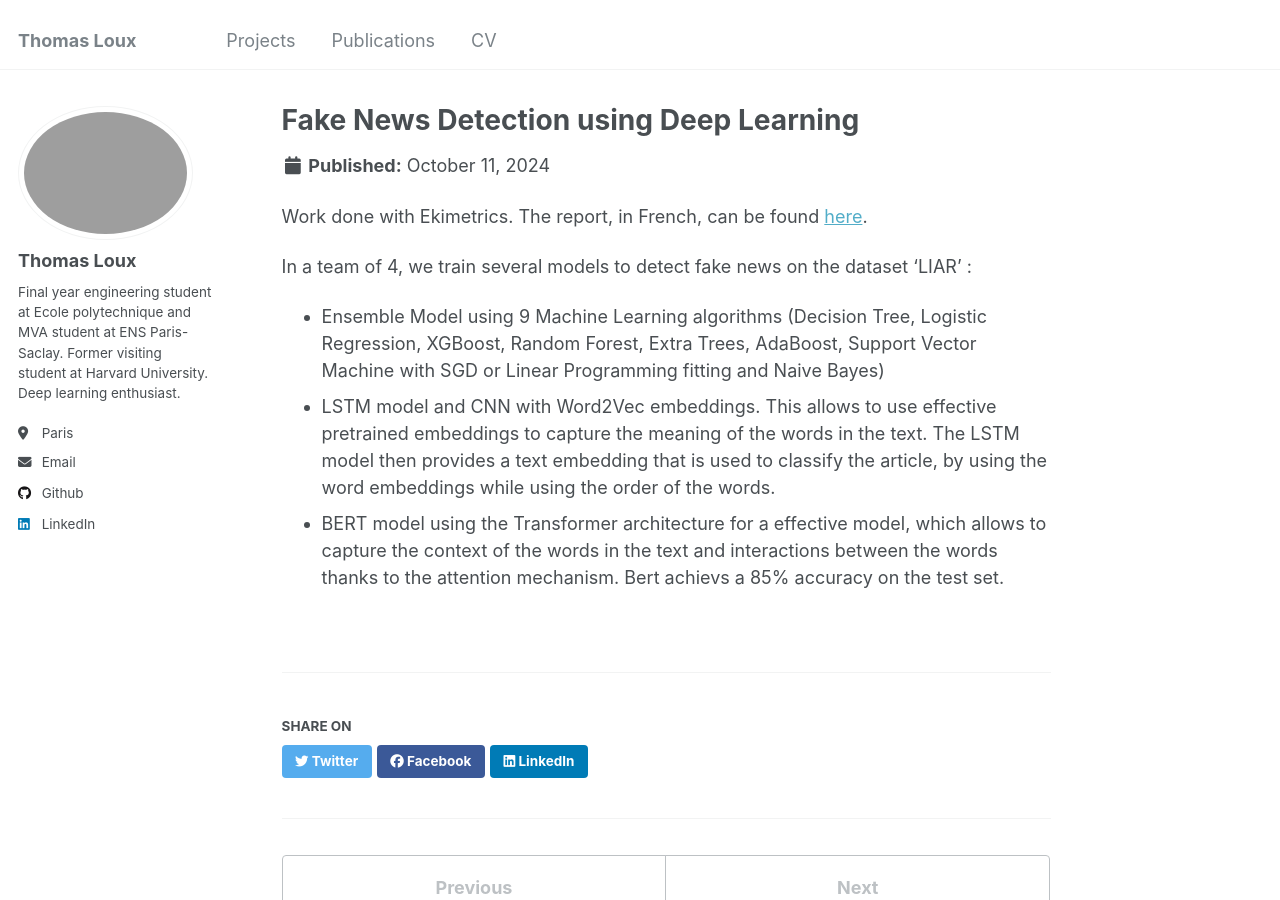
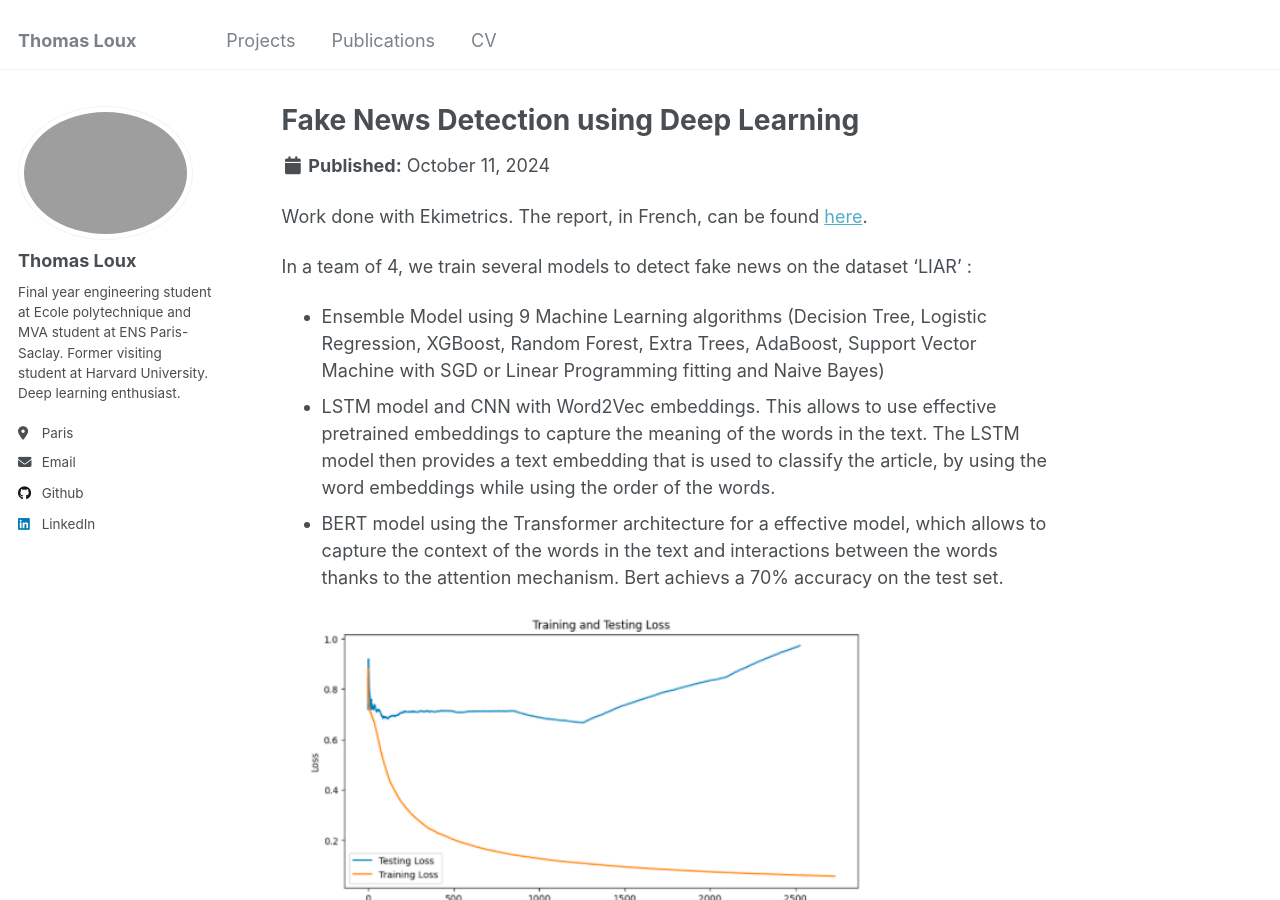
Before and after one commit to thomasloux/thomasloux.github.io, a Jekyll site: the page built from _projects/fake-new-detection.md, in a window 1280 px wide and 900 px high. Built offline with Jekyll 4.4.1, drawn with Linux system fonts in a browser that asks for light colours.

Commit message:
add image bert

```diff
--- a/_projects/fake-new-detection.md
+++ b/_projects/fake-new-detection.md
@@ -1,6 +1,6 @@
 ---
 title: "Fake News Detection using Deep Learning"
-excerpt: "Implemented a transformer and a RNN model to detect fake news in news articles"
+excerpt: "Implemented a transformer and a RNN model to detect fake news in news articles<br/><img src='/images/bert-accuracy.png' width='80%'>"
 collection: projects
 ---
 Work done with Ekimetrics. The report, in French, can be found [here](https://thomasloux.github.io/files/fake-news-detection.pdf).
@@ -8,4 +8,6 @@ Work done with Ekimetrics. The report, in French, can be found [here](https://th
 In a team of 4, we train several models to detect fake news on the dataset 'LIAR' :
 - Ensemble Model using 9 Machine Learning algorithms (Decision Tree, Logistic Regression, XGBoost, Random Forest, Extra Trees, AdaBoost, Support Vector Machine with SGD or Linear Programming fitting and Naive Bayes)
 - LSTM model and CNN with Word2Vec embeddings. This allows to use effective pretrained embeddings to capture the meaning of the words in the text. The LSTM model then provides a text embedding that is used to classify the article, by using the word embeddings while using the order of the words.
-- BERT model using the Transformer architecture for a effective model, which allows to capture the context of the words in the text and interactions between the words thanks to the attention mechanism. Bert achievs a 85% accuracy on the test set.
+- BERT model using the Transformer architecture for a effective model, which allows to capture the context of the words in the text and interactions between the words thanks to the attention mechanism. Bert achievs a 70% accuracy on the test set.
+
+<img src='/images/bert-accuracy.png' width='80%'>
```
Also changed, not shown: _pages/cv.md (+1 -1 lines), _projects/silo-detection.md (+2 -2 lines), images/bert-accuracy.png (added).
